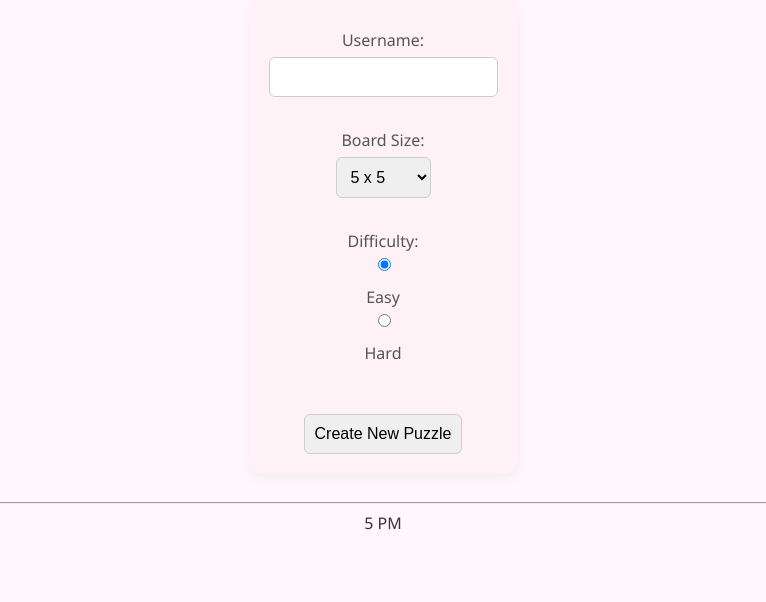
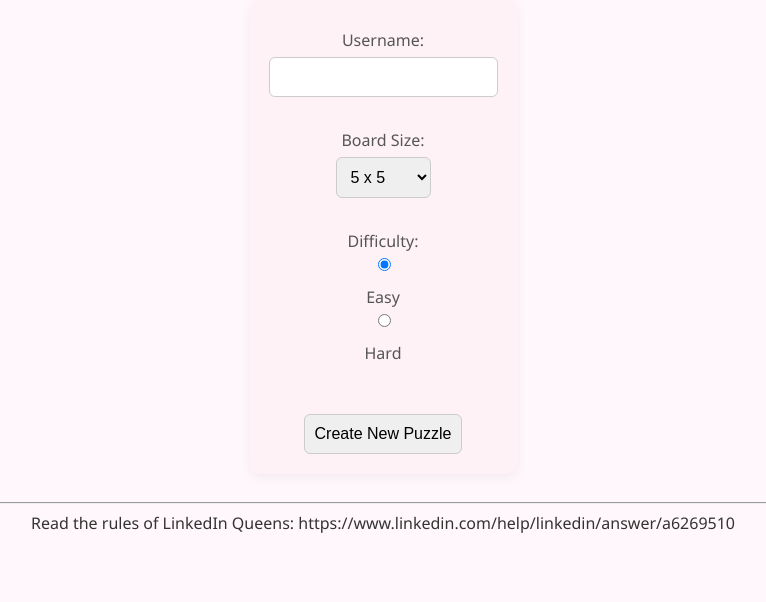
Before and after one commit to angelina-chen/Queens, a Flask app: page / in a window 1280 px wide. Shown: the part 198-800 px from the top of the page, without its empty margins (257-1023 px from the left). Run offline with Flask 3, Linux system fonts and the light colour scheme.

Commit message:
Update footer.html

```diff
--- a/http/templates/partials/footer.html
+++ b/http/templates/partials/footer.html
@@ -1,3 +1,3 @@
 <footer>
-    5 PM
+    Read the rules of LinkedIn Queens: https://www.linkedin.com/help/linkedin/answer/a6269510
 </footer>
```
